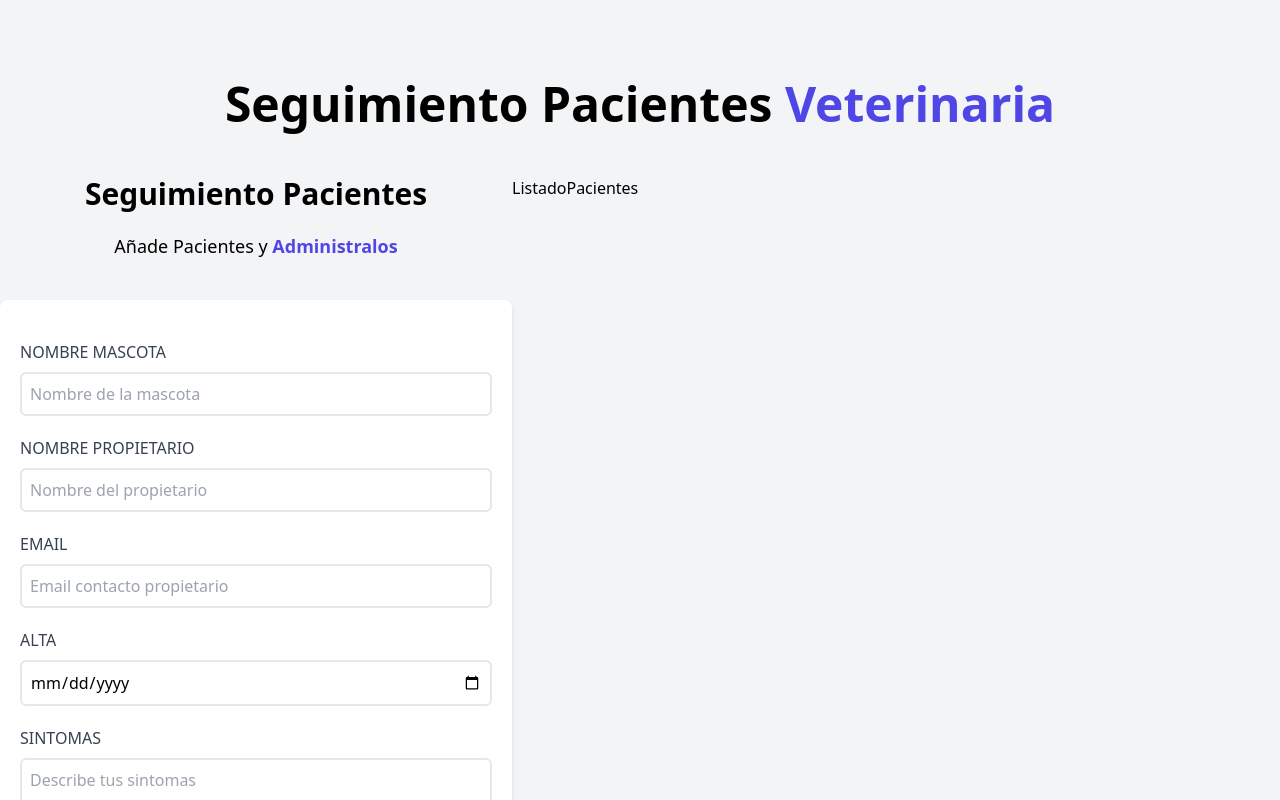
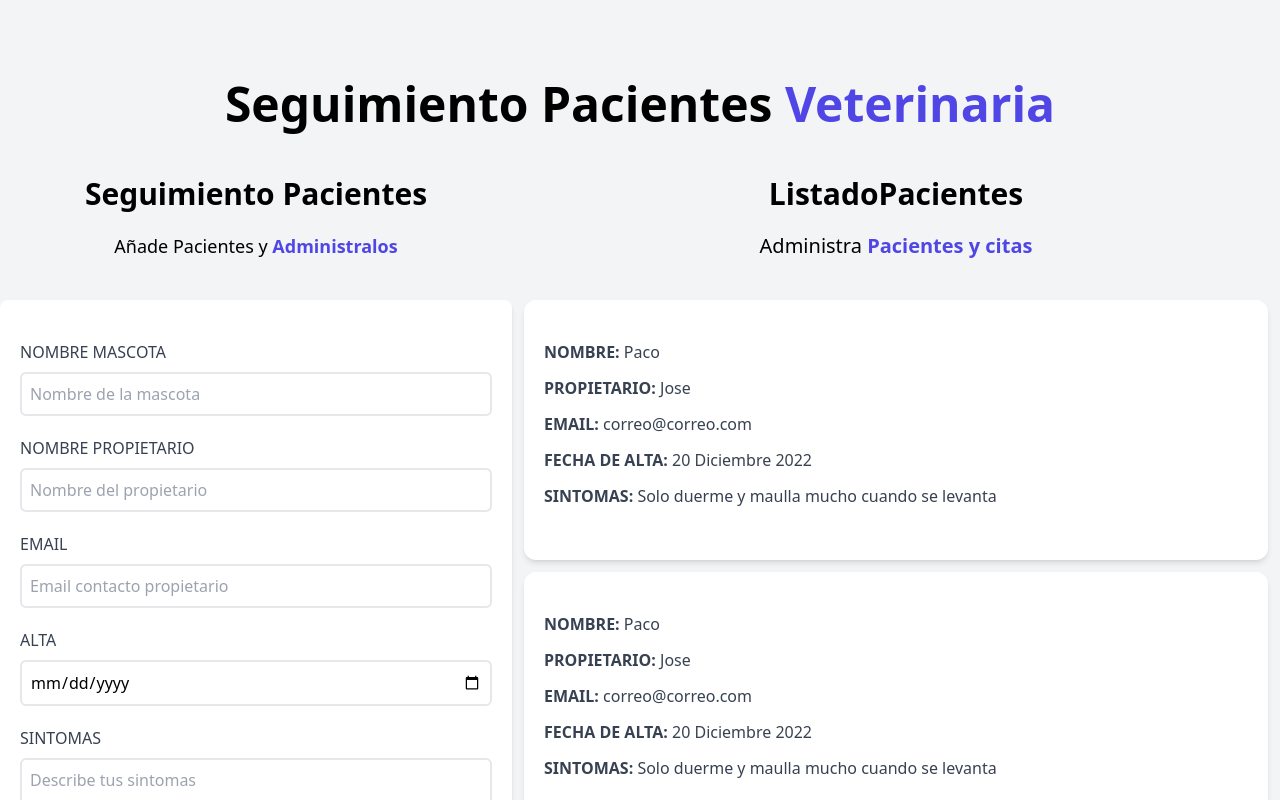
Before and after one commit to joseluis1061/citas_veterinaria, a React (Vite) app: page / in a window 1280 px wide. Shown: the top 800 px of the page. Built offline with nearby package versions, Linux system fonts and the light colour scheme.

Commit message:
Se craron las primeras estructuras se hooks

```diff
--- a/src/components/Formulario.jsx
+++ b/src/components/Formulario.jsx
@@ -1,4 +1,9 @@
+import {useState, useEffect} from "react";
 const Formulario = () => {
+    const [nombre, setNombre] = useState('');
+
+    // setNombre('Hook');
+
     return (
     <div className="md:w-1/2 lg:w-2/5">
         <h2 className="font-black text-3xl text-center">
--- a/src/components/ListadoPacientes.jsx
+++ b/src/components/ListadoPacientes.jsx
@@ -1,7 +1,21 @@
+import Paciente from "./Paciente"
 const ListadoPacientes = () => {
   return (
-    <div className="md: w-1/2 lg:w-3/5">
-      ListadoPacientes
+    <div className="md:w-1/2 lg:w-3/5 md:h-screen overflow-scroll">
+      <h2 className="font-black text-3xl text-center">
+        ListadoPacientes
+      </h2>
+      <p className="text-xl mt-5 mb-10 text-center">
+        Administra {''}
+        <span className="text-indigo-600 font-bold">
+        Pacientes y citas</span>
+      </p>
+
+      <Paciente/>
+      <Paciente/>
+      <Paciente/>
+      <Paciente/>
+      <Paciente/>
 
     </div>
   )
--- /dev/null
+++ b/src/components/Paciente.jsx
@@ -0,0 +1,28 @@
+const Paciente = () => {
+  return (
+
+    <div className="m-3 bg-white shadow-md px-5 py-10 rounded-xl">
+    <p className="font-bold mb-3 text-gray-700 uppercase">
+      Nombre: <span className="font-normal normal-case">Paco</span>
+    </p>
+
+    <p className="font-bold mb-3 text-gray-700 uppercase">
+      Propietario: <span className="font-normal normal-case">Jose</span>
+    </p>
+
+    <p className="font-bold mb-3 text-gray-700 uppercase">
+      Email: <span className="font-normal normal-case">correo@correo.com</span>
+    </p>
+
+    <p className="font-bold mb-3 text-gray-700 uppercase">
+      Fecha de alta: <span className="font-normal normal-case">20 Diciembre 2022</span>
+    </p>
+
+    <p className="font-bold mb-3 text-gray-700 uppercase">
+      Sintomas: <span className="font-normal normal-case">Solo duerme y maulla mucho cuando se levanta</span>
+    </p>
+  </div>
+  )
+}
+
+export default Paciente
```
